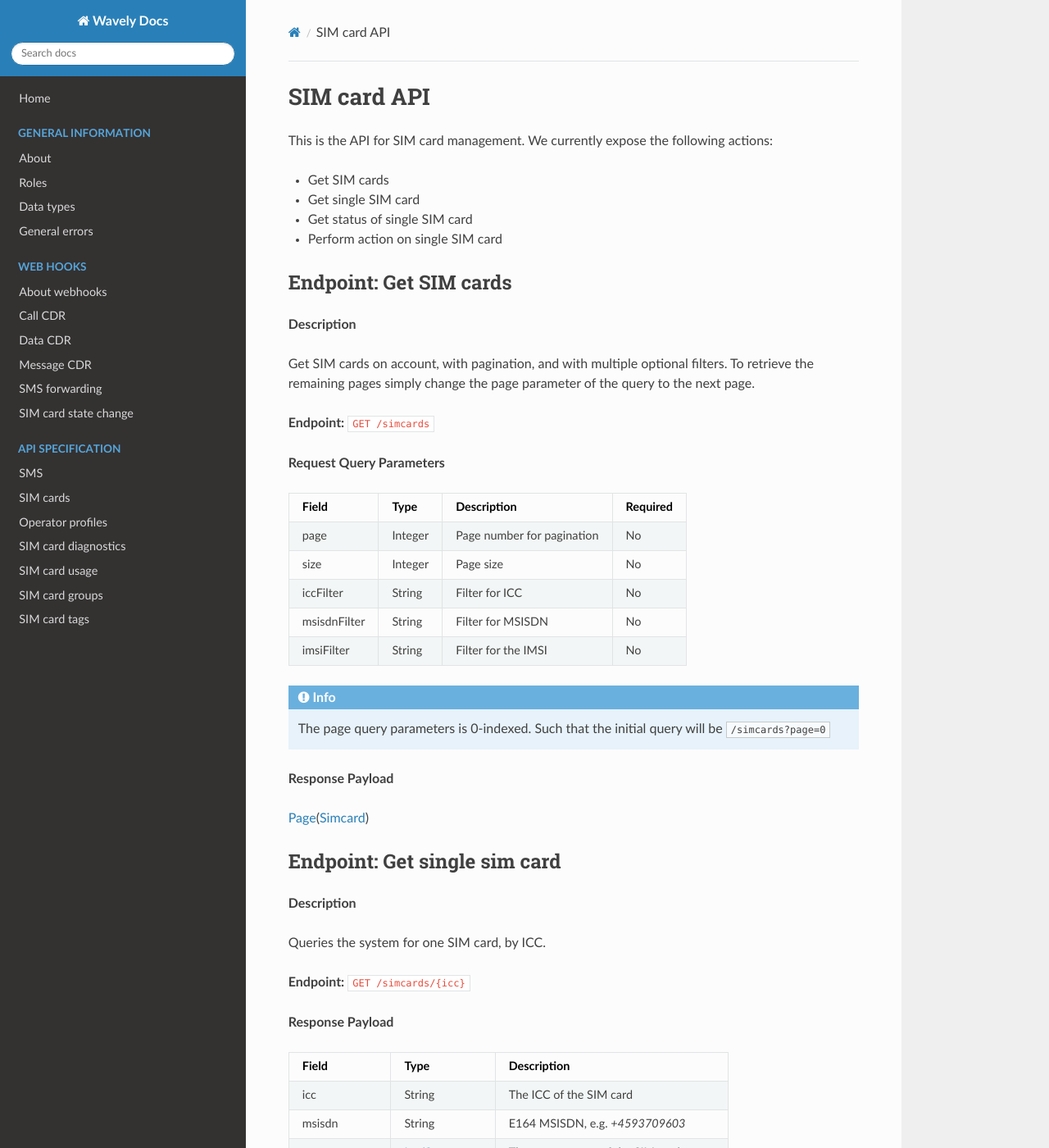
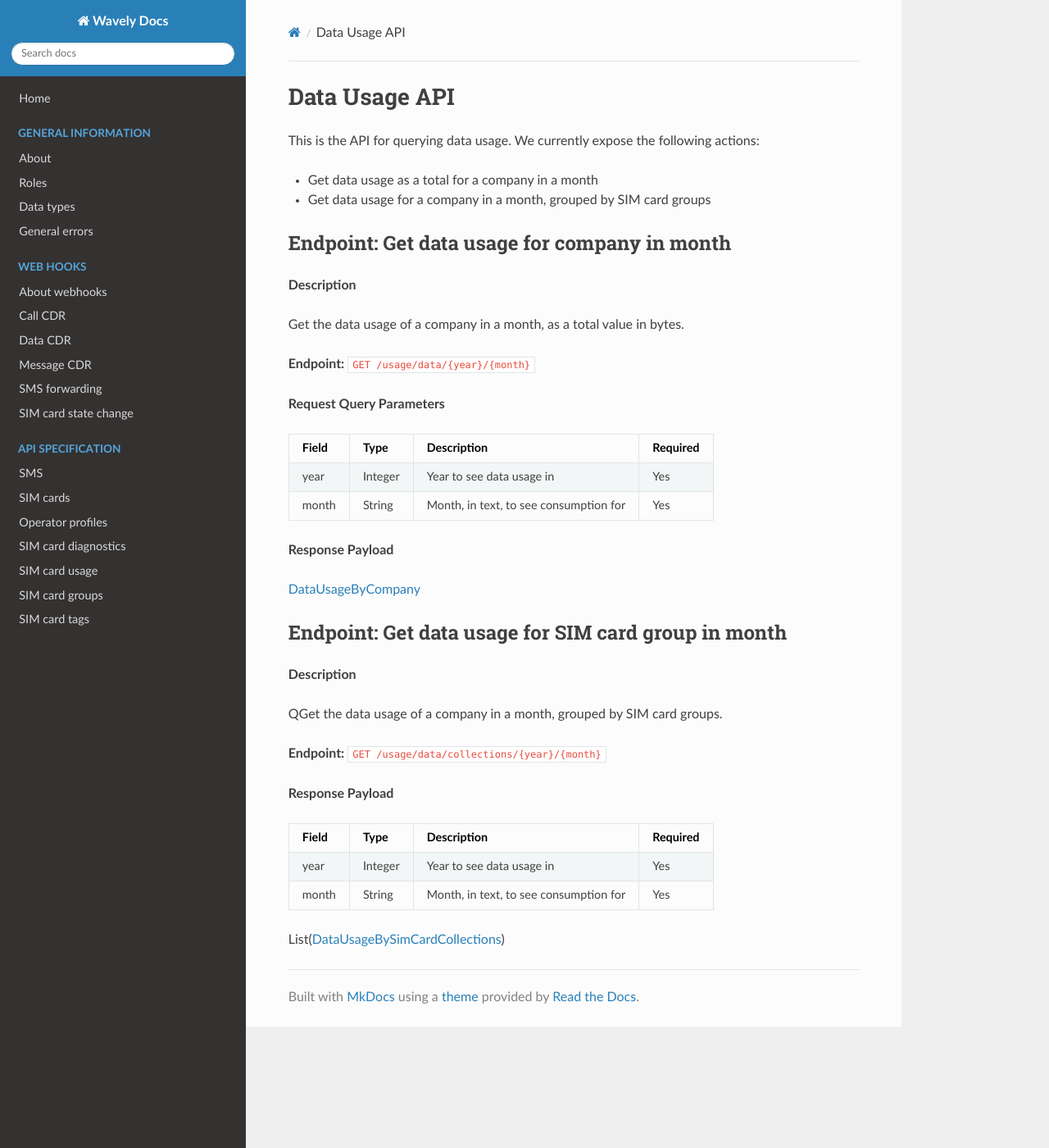
Before and after one commit to Wavelyio/wavely-docs, an MkDocs documentation site: the page built from docs/api/data-usage-api.md, in a window 1280 px wide and 1400 px high. Shown: the whole window at 82% size. Built offline with MkDocs 1.6.1, drawn with Linux system fonts in a browser that asks for light colours; nearby versions of some CDN libraries; old or Windows-style settings are respelled for this version of MkDocs; some of the changed text lies outside the part shown.

Commit message:
:memo: Documentation for external Data usage controller

````diff
--- a/docs/api/data-usage-api.md
+++ b/docs/api/data-usage-api.md
@@ -1,140 +1,41 @@
-# SIM card API
-This is the API for SIM card management. We currently expose the following actions:
+# Data Usage API
+This is the API for querying data usage. We currently expose the following actions:
 
-* Get SIM cards
-* Get single SIM card
-* Get status of single SIM card
-* Perform action on single SIM card
+* Get data usage as a total for a company in a month
+* Get data usage for a company in a month, grouped by SIM card groups
 
-## Endpoint: Get SIM cards
+## Endpoint: Get data usage for company in month
 
 **Description**
 
-Get SIM cards on account, with pagination, and with multiple optional filters.
-To retrieve the remaining pages simply change the page parameter of the query to the next page.
+Get the data usage of a company in a month, as a total value in bytes.
 
-**Endpoint:** `GET /simcards`
+**Endpoint:** `GET /usage/data/{year}/{month}`
 
 **Request Query Parameters**
 
 | Field        | Type    | Description                | Required |
 | ------------ | ------- | -------------------------- | -------- |
-| page         | Integer | Page number for pagination | No       |
-| size         | Integer | Page size                  | No       |
-| iccFilter    | String  | Filter for ICC             | No       |
-| msisdnFilter | String  | Filter for MSISDN          | No       |
-| imsiFilter   | String  | Filter for the IMSI        | No       |
-
-!!! info
-	The page query parameters is 0-indexed. Such that the initial query will be `/simcards?page=0`
+| year         | Integer | Year to see data usage in | Yes       |
+| month        | String  | Month, in text, to see consumption for                  | Yes       |
 
 **Response Payload**
 
-[Page](/general-information/data-types/#Page(Type))([Simcard](/general-information/data-types/#SimCard))
+[DataUsageByCompany](/general-information/data-types/#DataUsageByCompany)
 
-## Endpoint: Get single sim card
+## Endpoint: Get data usage for SIM card group in month
 
 **Description**
 
-Queries the system for one SIM card, by ICC.
+QGet the data usage of a company in a month, grouped by SIM card groups.
 
-**Endpoint:** `GET /simcards/{icc}`
+**Endpoint:** `GET /usage/data/collections/{year}/{month}`
 
 **Response Payload**
 
-Field        	| Type          												| Description
------------- 	| ------------- 												| ------------
-icc 			| String 														| The ICC of the SIM card
-msisdn 			| String 														| E164 MSISDN, e.g. *+4593709603*
-state 			| [ImsiStates](/general-information/data-types/#imsistates) 	| The current state of the SIM card
-pin1 			| String 														| Primary pin code for the sim card
-pin2 			| String 														| Secondary pin code for the sim card
-puk1 			| String 														| Primary puk code for the sim card
-puk2 			| String 														| Secondary puk code for the sim card
-networkSpeed 	| [NetworkSpeed](/general-information/data-types/#networkspeed) | Network speed property of the sim card
+| Field        | Type    | Description                | Required |
+| ------------ | ------- | -------------------------- | -------- |
+| year         | Integer | Year to see data usage in | Yes       |
+| month        | String  | Month, in text, to see consumption for                  | Yes       |
 
-## Endpoint: Get status of single SIM card
-
-**Description**
-
-Provides some additional details about a single SIM card.
-
-**Endpoint:** `GET /simcards/{icc}/status`
-
-**Response Payload**
-
-Field        		| Type          															| Description
------------- 		| ------------- 															| ------------
-icc 				| String 																	| The ICC of the SIM card
-msisdn 				| String 																	| E164 MSISDN, e.g. *+4593709603*
-state 				| [ImsiStates](/general-information/data-types/#imsistates) 				| The current state of the SIM card
-pendingState 		| [ImsiStates](/general-information/data-types/#imsistates) 				| The state the SIM card is about to change to
-operatorProfileName | String 																	| Name of the operator profile assigned to the SIM card
-dataSessionState 	| [DataSessionStates](/general-information/data-types/#datasessionstates) 	| Information on the current data state of the SIM card
-
-## Endpoint: Apply action to sim card
-
-**Description**
-
-Apply an action to the specified SIM card, for example "activate SIM card" or "suspend SIM card".
-
-**Endpoint:** `POST /simcards/{icc}/action`
-
-**Request Payload**
-
-Field        	| Type          													| Description
------------- 	| ------------- 													| ------------
-simCardAction 	| [SimCardActions](/general-information/data-types/#simcardactions) | The action to apply to the SIM card
-networkSpeed 	| [NetworkSpeed](/general-information/data-types/#networkspeed) 	| The network speed to apply to the sim card
-
-**Example**
-```json
-{
-	"simCardAction": "ACTIVATE"
-}
-```
-```json
-{
-	"simCardAction": "THROTTLE",
-	"networkSpeed": "MBIT_1"
-}
-```
-```json
-{
-	"simCardAction": "ACTIVATE",
-	"networkSpeed": "MBIT_5"
-}
-```
-```json
-{
-	"simCardAction": "SUSPEND"
-}
-```
-```json
-{
-	"simCardAction": "UNTHROTTLE"
-}
-```
-
-## Endpoint: Update operator profile for sim card
-
-**Description**
-
-Update the operator profile for a single sim card
-
-**Endpoint:** `PUT /simcards/{icc}/operatorprofiles`
-
-**Request Payload**
-
-Field        		| Type          | Description
------------- 		| ------------- | ------------
-operatorProfileId 	| Long 			| The operator profile to apply
-
-
-## Endpoint: Remove sim card from its sim card group if present
-
-**Description**
-
-Remove the sim card group relation for the sim card
-
-**Endpoint:** `DELETE /simcards/{icc}/simcardgroup`
+List([DataUsageBySimCardCollections](/general-information/data-types/#DataUsageBySimCardCollections))
````
Also changed, not shown: docs/general-information/data-types.md (+17 -0 lines).
